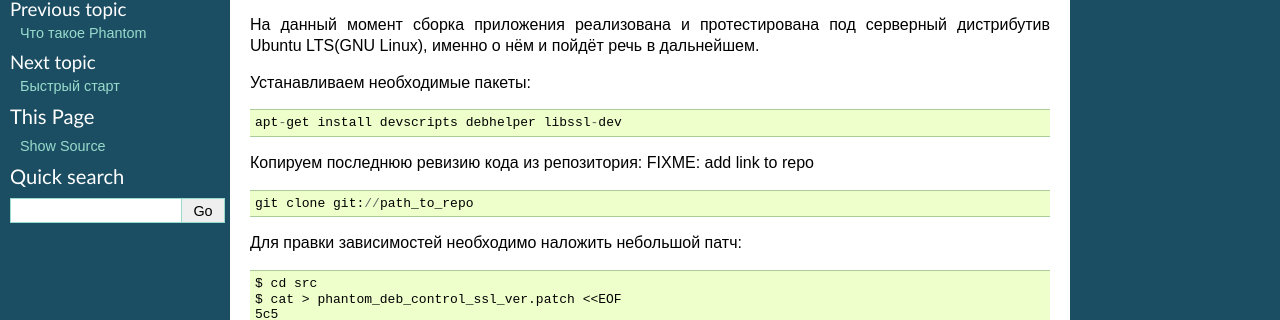
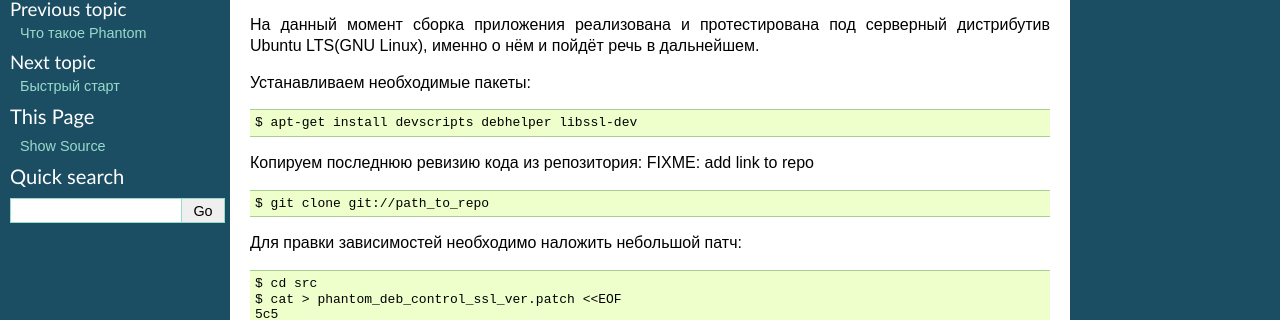
Before and after one commit to greggyNapalm/phantom_doc, a Sphinx documentation site: the page built from docs/installation.rst, in a window 1280 px wide. Shown: the part 134-454 px from the top of the page. Built offline with Sphinx 7.4.7, drawn with Linux system fonts in a browser that asks for light colours.

Commit message:
syntax fix

```diff
--- a/docs/installation.rst
+++ b/docs/installation.rst
@@ -10,13 +10,13 @@
 Устанавливаем необходимые пакеты:
 ::
 
-    apt-get install devscripts debhelper libssl-dev
+    $ apt-get install devscripts debhelper libssl-dev
 
 Копируем последнюю ревизию кода из репозитория:
 FIXME: add link to repo
 ::
 
-    git clone git://path_to_repo
+    $ git clone git://path_to_repo
 
 Для правки зависимостей необходимо наложить небольшой патч:
 ::
```
